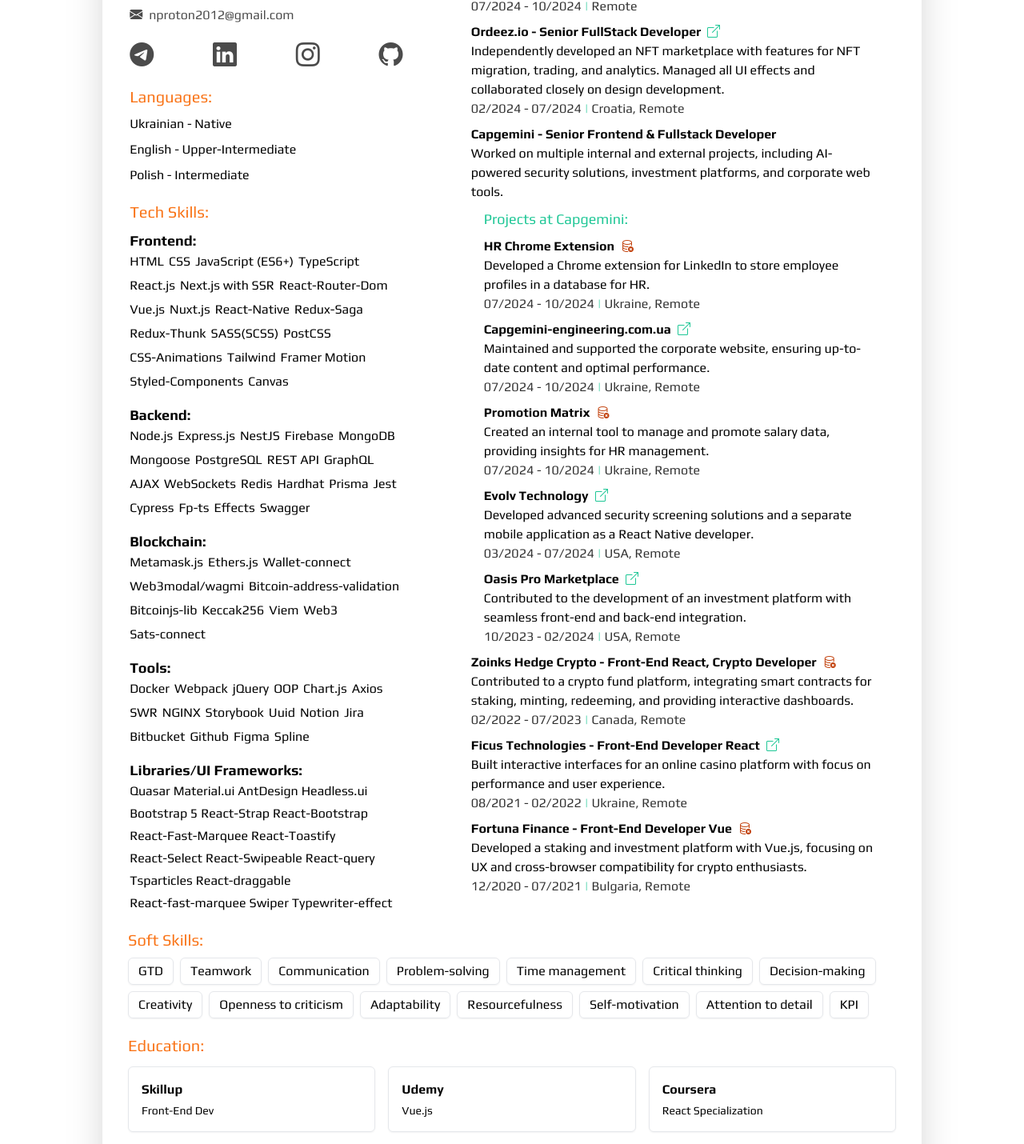
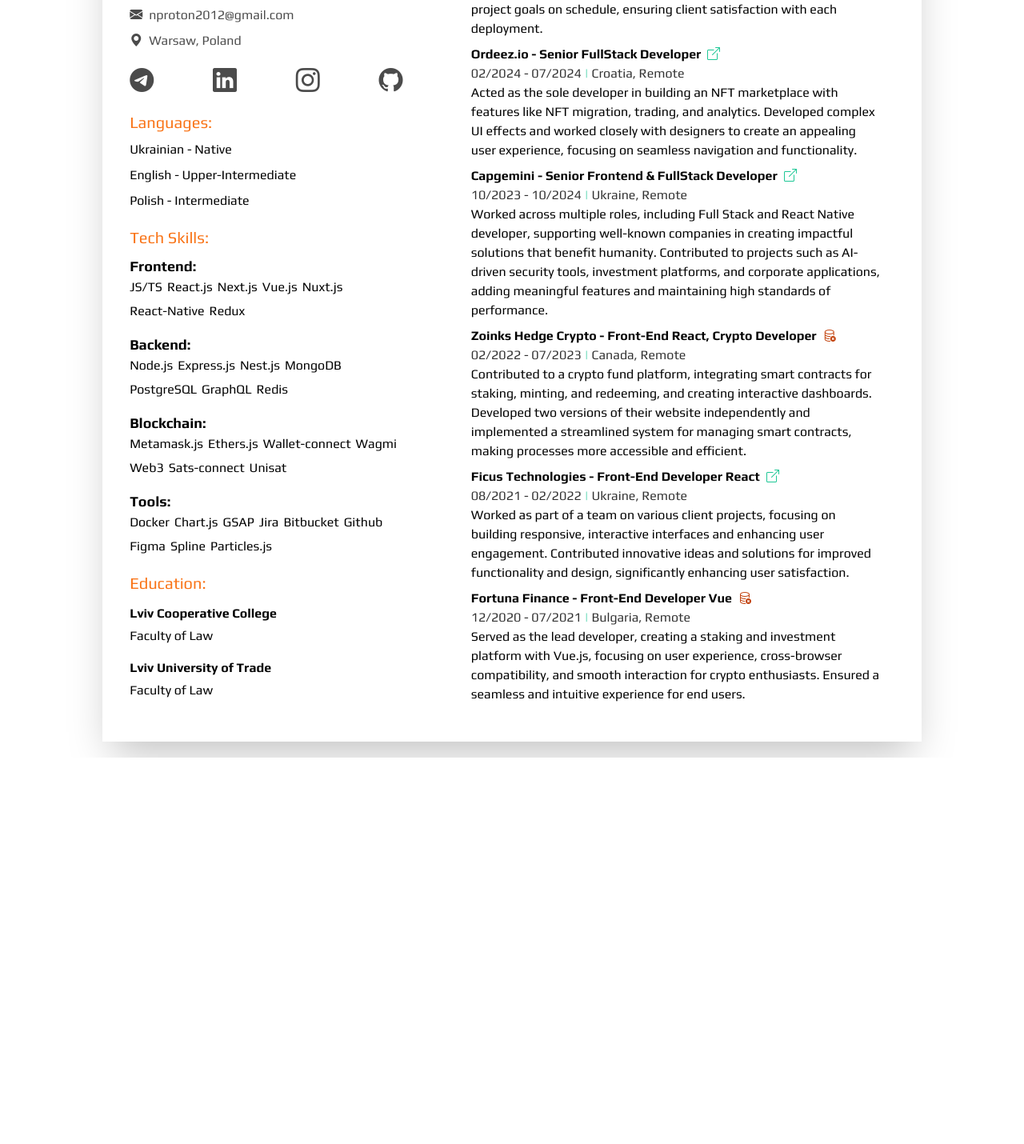
Before and after one commit to NazarProton/resume, a React (Vite) app: page / in a window 1280 px wide. Shown: the part 516-1946 px from the top of the page at 80% size. After the commit the page ends 1463 px from the top, so only its background shows below. Built offline with nearby package versions, Linux system fonts and the light colour scheme.

Commit message:
big restile and update

```diff
--- a/index.html
+++ b/index.html
@@ -2,7 +2,7 @@
 <html lang="en">
   <head>
     <meta charset="UTF-8" />
-    <link rel="icon" type="image/svg+xml" href="./public/protonLogo.svg" />
+    <link rel="icon" type="image/svg+xml" href="/protonLogo.svg" />
     <meta name="viewport" content="width=device-width, initial-scale=1.0" />
     <title>Proton Nazar DEV</title>
     <link
--- a/src/App.tsx
+++ b/src/App.tsx
@@ -7,14 +7,13 @@
 import Socials from './components/Socials';
 import Contacts from './components/Contacts';
 import Languages from './components/Languages';
-import SoftSkills from './components/SoftSkills';
 import Education from './components/Education';
 
 function App() {
   return (
     <main className="p-0 m-0 w-full h-full flex justify-center font-play text-black">
-      <div className="flex my-10 w-11/12 max-w-[64rem] flex-col shadow-2xl">
-        <div className="flex pc700:flex-row flex-col">
+      <div className="flex mt-10 mb-5 w-11/12 max-w-[64rem] flex-col shadow-2xl">
+        <div className="flex pc700:flex-row flex-col pb-5">
           <div className="pc700:w-[40%] w-full flex flex-col items-center">
             <img
               className="pc700:rounded-full object-cover pc700:mt-10 z-10 w-11/12 aspect-square"
@@ -30,13 +29,14 @@
               <Description MyInfo={MyInfo} isForSmallScreen />
               <Languages MyInfo={MyInfo} />
               <TechSkills MyInfo={MyInfo} />
+              <Education MyInfo={MyInfo} />
             </div>
           </div>
           <div className="pc700:w-[60%] w-full flex justify-center bg-whiteInherit">
             <div className="w-10/12 flex flex-col pc700:mt-10">
               <ProfileInfo MyInfo={MyInfo} />
 
-              <div className="flex flex-col gap-2 mt-5">
+              <div className="flex flex-col gap-2">
                 <div className="pc700:mt-5 flex flex-col">
                   <WorkExperience MyInfo={MyInfo} />
                 </div>
@@ -44,8 +44,6 @@
             </div>
           </div>
         </div>
-        <SoftSkills MyInfo={MyInfo} />
-        <Education MyInfo={MyInfo} />
       </div>
     </main>
   );
--- a/src/Assets/myInfo.json
+++ b/src/Assets/myInfo.json
@@ -2,15 +2,11 @@
   "profile": {
     "name": "Proton Nazar",
     "title": "Senior FullStack JavaScript & Web3 Developer",
-    "age": 28,
-    "location": "Warsaw, Poland",
-    "description": "Hello, I am a Senior FullStack Developer,",
-    "description2": "I am actively looking for a job.",
-    "description3": "I have over than 3 years work experience.",
-    "description4": "I always continue to learn and develop my skills.",
-    "description5": "I easily learn new things and find a common topics with the team."
+    "description": "I'm a Senior FullStack Developer with over three years of experience, driven by curiosity and the pursuit of excellence. I'm dedicated to continuous growth, eagerly expanding my skills and knowledge, and thriving in dynamic team settings. Challenges inspire me, and I approach each project believing any goal is achievable. Ready to contribute my expertise, I'm excited to bring impactful solutions to a forward-thinking team."
   },
   "contacts": {
+    "location": "Warsaw, Poland",
+    "locationLink": "https://maps.app.goo.gl/iQuCfAcmsXXJyWVEA",
     "phone": "+48 573963998",
     "email": "nproton2012@gmail.com",
     "socials": {
@@ -36,118 +32,49 @@
   ],
   "techSkills": {
     "frontend": [
-      "HTML",
-      "CSS",
-      "JavaScript (ES6+)",
-      "TypeScript",
+      "JS/TS",
       "React.js",
-      "Next.js with SSR",
-      "React-Router-Dom",
+      "Next.js",
       "Vue.js",
       "Nuxt.js",
       "React-Native",
-      "Redux-Saga",
-      "Redux-Thunk",
-      "SASS(SCSS)",
-      "PostCSS",
-      "CSS-Animations",
-      "Tailwind",
-      "Framer Motion",
-      "Styled-Components",
-      "Canvas"
+      "Redux"
     ],
     "backend": [
       "Node.js",
       "Express.js",
-      "NestJS",
-      "Firebase",
+      "Nest.js",
       "MongoDB",
-      "Mongoose",
       "PostgreSQL",
-      "REST API",
       "GraphQL",
-      "AJAX",
-      "WebSockets",
-      "Redis",
-      "Hardhat ",
-      "Prisma",
-      "Jest",
-      "Cypress",
-      "Fp-ts",
-      "Effects",
-      "Swagger"
+      "Redis"
     ],
     "blockchain": [
       "Metamask.js",
       "Ethers.js",
       "Wallet-connect",
-      "Web3modal/wagmi",
-      "Bitcoin-address-validation",
-      "Bitcoinjs-lib",
-      "Keccak256",
-      "Viem",
+      "Wagmi",
       "Web3",
-      "Sats-connect"
+      "Sats-connect",
+      "Unisat"
     ],
     "tools": [
       "Docker",
-      "Webpack",
-      "jQuery",
-      "OOP",
       "Chart.js",
-      "Axios",
-      "SWR",
-      "NGINX",
-      "Storybook ",
-      "Uuid",
-      "Notion",
+      "GSAP ",
       "Jira",
       "Bitbucket",
       "Github",
       "Figma",
-      "Spline"
-    ],
-    "librariesUIFrameworks": [
-      "Quasar",
-      "Material.ui",
-      "AntDesign",
-      "Headless.ui",
-      "Bootstrap 5",
-      "React-Strap",
-      "React-Bootstrap",
-      "React-Fast-Marquee",
-      "React-Toastify",
-      "React-Select",
-      "React-Swipeable",
-      "React-query",
-      "Tsparticles",
-      "React-draggable",
-      "React-fast-marquee",
-      "Swiper",
-      "Typewriter-effect"
+      "Spline",
+      "Particles.js"
     ]
   },
-  "softSkills": [
-    "GTD",
-    "Teamwork",
-    "Communication",
-    "Problem-solving",
-    "Time management",
-    "Critical thinking",
-    "Decision-making",
-    "Creativity",
-    "Openness to criticism",
-    "Adaptability",
-    "Resourcefulness",
-    "Self-motivation",
-    "Attention to detail",
-    "KPI"
-  ],
   "experience": [
     {
       "company": "BlackStack Labs",
       "position": "Senior FullStack Developer",
-      "description": "Worked on various client projects at BlackStack Labs, consistently delivering high-quality, efficient solutions and meeting all project goals with excellence.",
+      "description": "Contributed to diverse client projects at BlackStack Labs, consistently delivering high-quality and efficient solutions while optimizing code for performance and stability. Enhanced integration processes and met project goals on schedule, ensuring client satisfaction with each deployment.",
       "dates": "07/2024 - 10/2024",
       "location": "Remote",
       "link": "https://blackstack.io/"
@@ -155,62 +82,30 @@
     {
       "company": "Ordeez.io",
       "position": "Senior FullStack Developer",
-      "description": "Independently developed an NFT marketplace with features for NFT migration, trading, and analytics. Managed all UI effects and collaborated closely on design development.",
+      "description": "Acted as the sole developer in building an NFT marketplace with features like NFT migration, trading, and analytics. Developed complex UI effects and worked closely with designers to create an appealing user experience, focusing on seamless navigation and functionality.",
       "dates": "02/2024 - 07/2024",
       "location": "Croatia, Remote",
       "link": "https://ordeez.io/"
     },
     {
       "company": "Capgemini",
-      "position": "Senior Frontend & Fullstack Developer",
-      "description": "Worked on multiple internal and external projects, including AI-powered security solutions, investment platforms, and corporate web tools.",
-      "projects": [
-        {
-          "name": "HR Chrome Extension",
-          "description": "Developed a Chrome extension for LinkedIn to store employee profiles in a database for HR.",
-          "dates": "07/2024 - 10/2024",
-          "location": "Ukraine, Remote"
-        },
-        {
-          "name": "Capgemini-engineering.com.ua",
-          "description": "Maintained and supported the corporate website, ensuring up-to-date content and optimal performance.",
-          "dates": "07/2024 - 10/2024",
-          "location": "Ukraine, Remote",
-          "link": "https://capgemini-engineering.com.ua/"
-        },
-        {
-          "name": "Promotion Matrix",
-          "description": "Created an internal tool to manage and promote salary data, providing insights for HR management.",
-          "dates": "07/2024 - 10/2024",
-          "location": "Ukraine, Remote"
-        },
-        {
-          "name": "Evolv Technology",
-          "description": "Developed advanced security screening solutions and a separate mobile application as a React Native developer.",
-          "dates": "03/2024 - 07/2024",
-          "location": "USA, Remote",
-          "link": "https://evolv.com/"
-        },
-        {
-          "name": "Oasis Pro Marketplace",
-          "description": "Contributed to the development of an investment platform with seamless front-end and back-end integration.",
-          "dates": "10/2023 - 02/2024",
-          "location": "USA, Remote",
-          "link": "https://www.oasispromarkets.com/"
-        }
-      ]
+      "position": "Senior Frontend & FullStack Developer",
+      "dates": "10/2023 - 10/2024",
+      "location": "Ukraine, Remote",
+      "description": "Worked across multiple roles, including Full Stack and React Native developer, supporting well-known companies in creating impactful solutions that benefit humanity. Contributed to projects such as AI-driven security tools, investment platforms, and corporate applications, adding meaningful features and maintaining high standards of performance.",
+      "link": "https://capgemini-engineering.com.ua/"
     },
     {
       "company": "Zoinks Hedge Crypto",
       "position": "Front-End React, Crypto Developer",
-      "description": "Contributed to a crypto fund platform, integrating smart contracts for staking, minting, redeeming, and providing interactive dashboards.",
+      "description": "Contributed to a crypto fund platform, integrating smart contracts for staking, minting, and redeeming, and creating interactive dashboards. Developed two versions of their website independently and implemented a streamlined system for managing smart contracts, making processes more accessible and efficient.",
       "dates": "02/2022 - 07/2023",
       "location": "Canada, Remote"
     },
     {
       "company": "Ficus Technologies",
       "position": "Front-End Developer React",
-      "description": "Built interactive interfaces for an online casino platform with focus on performance and user experience.",
+      "description": "Worked as part of a team on various client projects, focusing on building responsive, interactive interfaces and enhancing user engagement. Contributed innovative ideas and solutions for improved functionality and design, significantly enhancing user satisfaction.",
       "dates": "08/2021 - 02/2022",
       "location": "Ukraine, Remote",
       "link": "https://ficustechnologies.com/"
@@ -218,40 +113,12 @@
     {
       "company": "Fortuna Finance",
       "position": "Front-End Developer Vue",
-      "description": "Developed a staking and investment platform with Vue.js, focusing on UX and cross-browser compatibility for crypto enthusiasts.",
+      "description": "Served as the lead developer, creating a staking and investment platform with Vue.js, focusing on user experience, cross-browser compatibility, and smooth interaction for crypto enthusiasts. Ensured a seamless and intuitive experience for end users.",
       "dates": "12/2020 - 07/2021",
       "location": "Bulgaria, Remote"
     }
   ],
   "education": [
-    {
-      "institution": "Skillup",
-      "program": "Front-End Dev"
-    },
-    {
-      "institution": "Udemy",
-      "program": "Vue.js"
-    },
-    {
-      "institution": "Coursera",
-      "program": "React Specialization"
-    },
-    {
-      "institution": "Meta",
-      "program": "Front-End Development Certificate"
-    },
-    {
-      "institution": "Udacity",
-      "program": "Advanced JavaScript"
-    },
-    {
-      "institution": "Pluralsight",
-      "program": "Building Scalable Web Apps with React"
-    },
-    {
-      "institution": "Codecademy",
-      "program": "Asynchronous JavaScript and APIs"
-    },
     {
       "institution": "Lviv Cooperative College",
       "program": "Faculty of Law"
--- a/src/components/Contacts.tsx
+++ b/src/components/Contacts.tsx
@@ -3,7 +3,7 @@
 const Contacts = ({ MyInfo }: { MyInfo: MyInfoType }) => {
   return (
     <div className="w-full flex justify-center gap-2 flex-col">
-      <h3 className="text-lg">Contacts:</h3>
+      <h3 className="text-xl text-orange-500">Contacts:</h3>
       <a
         className="hover:opacity-100 opacity-70 flex gap-2  transition-opacity duration-[0.6s]"
         href={`tel:${MyInfo.contacts.phone}`}
@@ -18,6 +18,14 @@
         <i className="bi bi-envelope-fill"></i>
         {MyInfo.contacts.email}
       </a>
+      <a
+        target="_blank"
+        className="hover:opacity-100 opacity-70 flex gap-2 transition-opacity duration-[0.6s]"
+        href={`${MyInfo.contacts.locationLink}`}
+      >
+        <i className="bi bi-geo-alt-fill"></i>
+        {MyInfo.contacts.location}
+      </a>
     </div>
   );
 };
--- a/src/components/Education.tsx
+++ b/src/components/Education.tsx
@@ -2,16 +2,13 @@
 
 const Education = ({ MyInfo }: { MyInfo: MyInfoType }) => {
   return (
-    <div className="mt-5 px-8 pb-8">
+    <div className="mt-5 pb-8">
       <h3 className="text-orange-500 text-xl">Education:</h3>
-      <div className="grid grid-cols-1 sm:grid-cols-3 gap-4 mt-3">
+      <div className="flex flex-col gap-4 mt-3">
         {MyInfo.education.map((edu, index) => (
-          <div
-            key={index}
-            className="p-4 border border-gray-200 rounded-md shadow-sm hover:shadow-md transition-shadow duration-[0.6s]"
-          >
-            <h4 className="font-semibold text-md">{edu.institution}</h4>
-            <p className="text-sm text-green-700 mt-1">{edu.program}</p>
+          <div key={index} className="">
+            <h4 className="font-semibold">{edu.institution}</h4>
+            <p className="mt-1">{edu.program}</p>
           </div>
         ))}
       </div>
--- a/src/components/ProfileInfo.tsx
+++ b/src/components/ProfileInfo.tsx
@@ -16,11 +16,8 @@
           : 'pc700:flex hidden flex-col'
       }`}
     >
+      <p className="text-5xl">{MyInfo.profile.name}</p>
       <p>{MyInfo.profile.title}</p>
-      <p className="text-5xl">{MyInfo.profile.name}</p>
-      <p className="text-lg">
-        {MyInfo.profile.age} y.o. {MyInfo.profile.location}
-      </p>
       {!isForSmallScreen && <Description MyInfo={MyInfo} />}
     </div>
   );
--- a/src/components/SoftSkills.tsx
+++ /dev/null
@@ -1,21 +0,0 @@
-import { MyInfoType } from '../types';
-
-const SoftSkills = ({ MyInfo }: { MyInfo: MyInfoType }) => {
-  return (
-    <div className="mt-5 px-8">
-      <h3 className="text-orange-500 text-xl">Soft Skills:</h3>
-      <div className="flex flex-wrap gap-2 mt-2">
-        {MyInfo.softSkills.map((skill, index) => (
-          <span
-            key={index}
-            className="px-3 py-1 rounded-md border border-gray-200 shadow-sm hover:shadow-md transition-shadow duration-[0.6s]"
-          >
-            {skill}
-          </span>
-        ))}
-      </div>
-    </div>
-  );
-};
-
-export default SoftSkills;
--- a/src/components/TechSkils.tsx
+++ b/src/components/TechSkils.tsx
@@ -45,16 +45,6 @@
             ))}
           </ul>
         </div>
-        <div>
-          <h4 className="font-semibold text-lg">Libraries/UI Frameworks:</h4>
-          <ul className="flex flex-wrap gap-1">
-            {MyInfo.techSkills.librariesUIFrameworks.map((skill, index) => (
-              <li key={index} className="whitespace-nowrap">
-                {skill}
-              </li>
-            ))}
-          </ul>
-        </div>
       </div>
     </div>
   );
--- a/src/components/WorkExpetience.tsx
+++ b/src/components/WorkExpetience.tsx
@@ -24,6 +24,11 @@
               ''
             )}
           </a>
+          {!job.projects && (
+            <h5 className="opacity-80">
+              {job.dates} <span className="text-green">|</span> {job.location}
+            </h5>
+          )}
 
           <p>{job.description}</p>
           {job.projects && job.projects.length > 0 && (
@@ -43,20 +48,15 @@
                     ) : (
                       <i className="bi bi-database-x text-orange-700"></i>
                     )}
+                    <span className="opacity-80">
+                      {project.dates} <span className="text-green">|</span>{' '}
+                      {project.location}
+                    </span>
                   </a>
                   <p>{project.description}</p>
-                  <span className="opacity-80">
-                    {project.dates} <span className="text-green">|</span>{' '}
-                    {project.location}
-                  </span>
                 </div>
               ))}
             </div>
-          )}
-          {!job.projects && (
-            <h5 className="opacity-80">
-              {job.dates} <span className="text-green">|</span> {job.location}
-            </h5>
           )}
         </div>
       ))}
```
Also changed, not shown: src/components/Description.tsx (+2 -9 lines), src/types.ts (+2 -8 lines), 1 other file (tests, documents, lock files or other folders).
